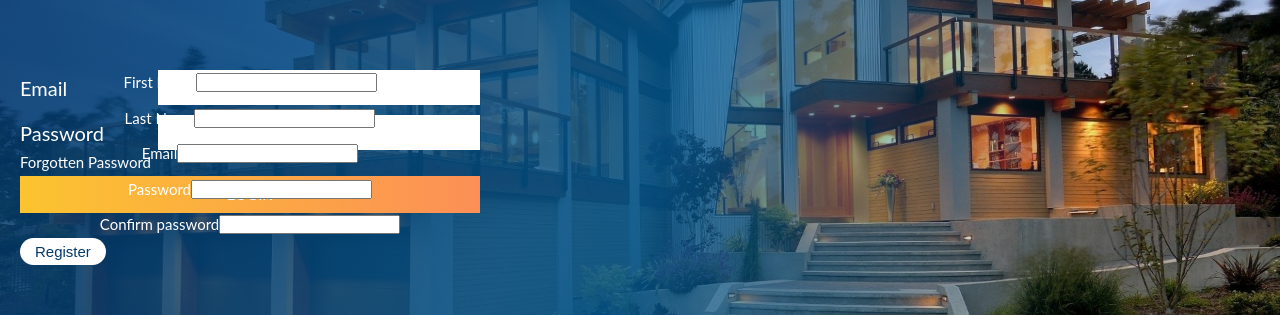
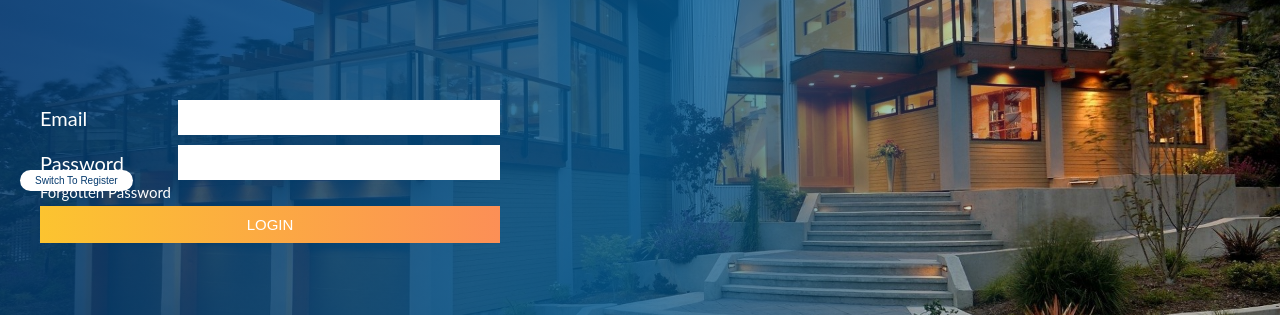
Before and after one commit to topcheto356/Go-Banjo, a React (Create React App) app in the folder client/go-banjo/: page /register in a window 1280 px wide. Shown: the part 190-505 px from the top of the page. Built offline with nearby package versions, Linux system fonts and the light colour scheme.

Commit message:
added switch button between register and login

```diff
--- a/client/go-banjo/src/components/Auth/Authentication.js
+++ b/client/go-banjo/src/components/Auth/Authentication.js
@@ -1,13 +1,30 @@
-import React from 'react';
+import React, { Fragment } from 'react';
+import { useState } from 'react';
 import Login from './Login';
 import Register from './Register';
 
 const Authentication = () => {
+    const [register, setRegister] = useState(false);
+
+    const switchHandler = (e) => {
+        console.log(register);
+        setRegister(!register);
+    };
+
     return (
-        <section>
-            <Login />
-            <Register />
-        </section>
+        <Fragment>
+            <section className='authentication'>
+                <div className='button-wrapper'>
+                    <button
+                        className='btn-white auth-btn-position'
+                        onClick={switchHandler}
+                    >
+                        Switch To {register ? 'Login' : 'Register'}
+                    </button>
+                </div>
+                {register ? <Register /> : <Login />}
+            </section>
+        </Fragment>
     );
 };
 
```
